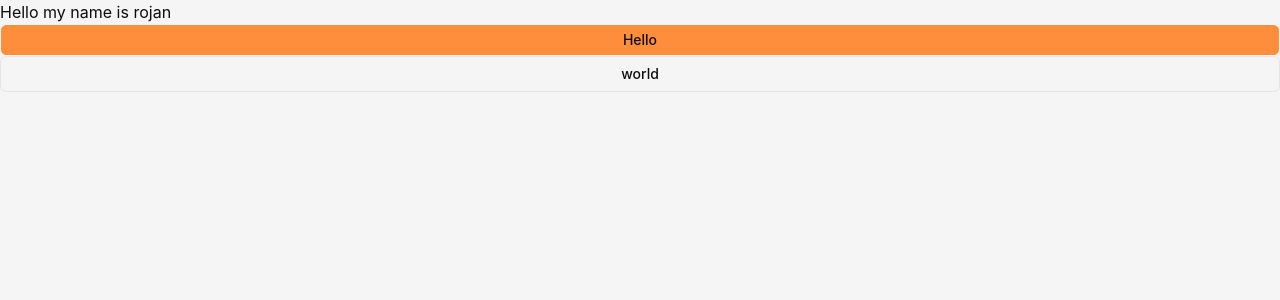
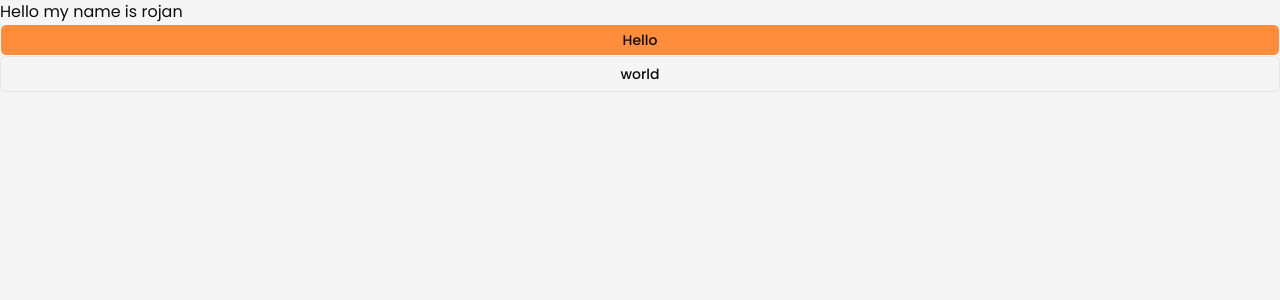
Before and after one commit to devkotarojan/aafnoinkv_main_project, a Next.js app: page / in a window 1280 px wide. Shown: the top 300 px of the page. Built offline with nearby package versions, Linux system fonts and the light colour scheme.

Commit message:
configued fonts in layout and global

```diff
--- a/src/app/globals.css
+++ b/src/app/globals.css
@@ -7,8 +7,8 @@
 @theme inline {
   --color-background: var(--background);
   --color-foreground: var(--foreground);
-  --font-sans: var(--font-sans);
-  --font-mono: var(--font-geist-mono);
+  --font-sans: var(--font-poppins-sans);
+  --font-mono: var(--font-firacode-mono);
   --font-heading: var(--font-sans);
   --color-sidebar-ring: var(--sidebar-ring);
   --color-sidebar-border: var(--sidebar-border);
--- a/src/app/layout.tsx
+++ b/src/app/layout.tsx
@@ -1,14 +1,16 @@
 import type { Metadata } from "next";
-import { Geist, Geist_Mono } from "next/font/google";
+import { Poppins } from "next/font/google";
+import { Fira_Code } from "next/font/google";
 import "./globals.css";
 
-const geistSans = Geist({
-  variable: "--font-geist-sans",
+const poppins = Poppins({
+  variable: "--font-poppins-sans",
   subsets: ["latin"],
+  weight: ["300", "400", "500", "600", "700"],
 });
 
-const geistMono = Geist_Mono({
-  variable: "--font-geist-mono",
+const firaCode = Fira_Code({
+  variable: "--font-firacode-mono",
   subsets: ["latin"],
 });
 
@@ -21,7 +23,7 @@ export default function RootLayout({ children }: LayoutProps<"/">) {
   return (
     <html
       lang="en"
-      className={`${geistSans.variable} ${geistMono.variable} h-full antialiased`}
+      className={`${poppins.variable} ${firaCode.variable} h-full antialiased`}
     >
       <body className="min-h-full flex flex-col">{children}</body>
     </html>
```
